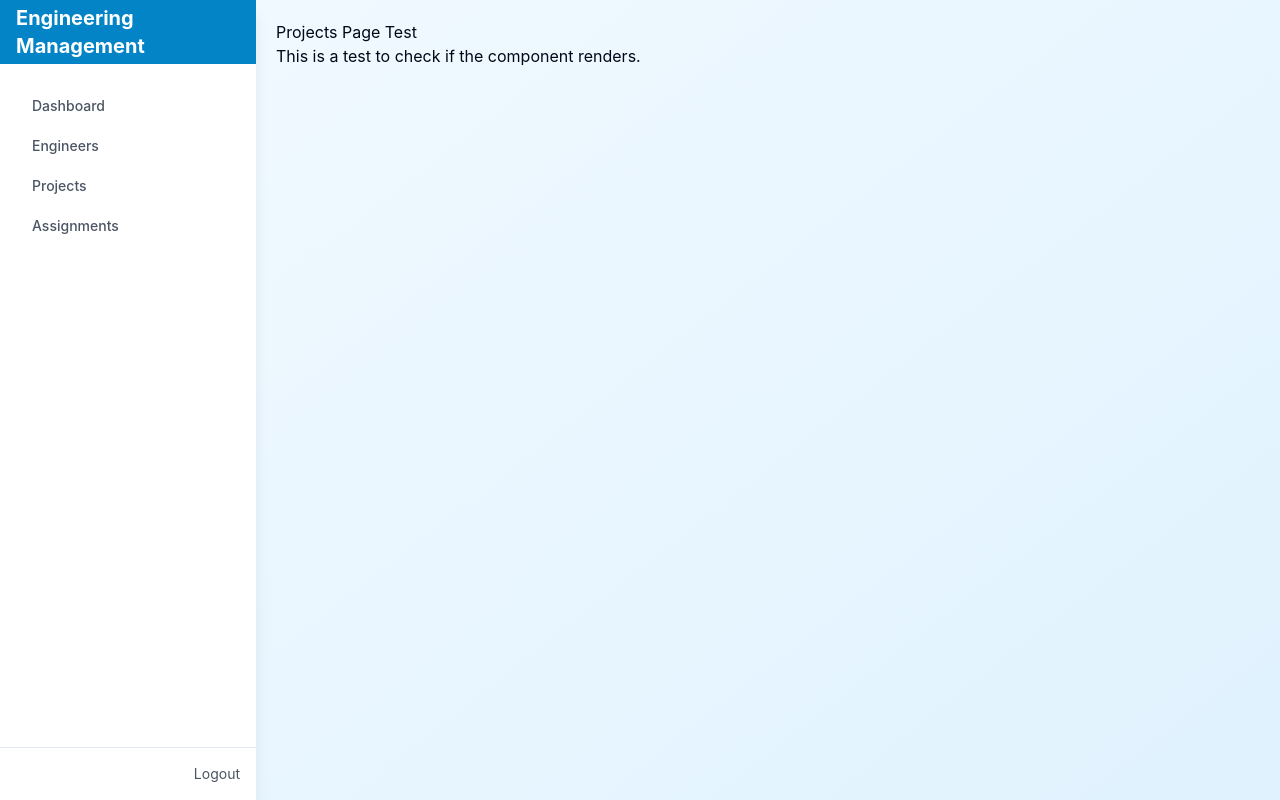
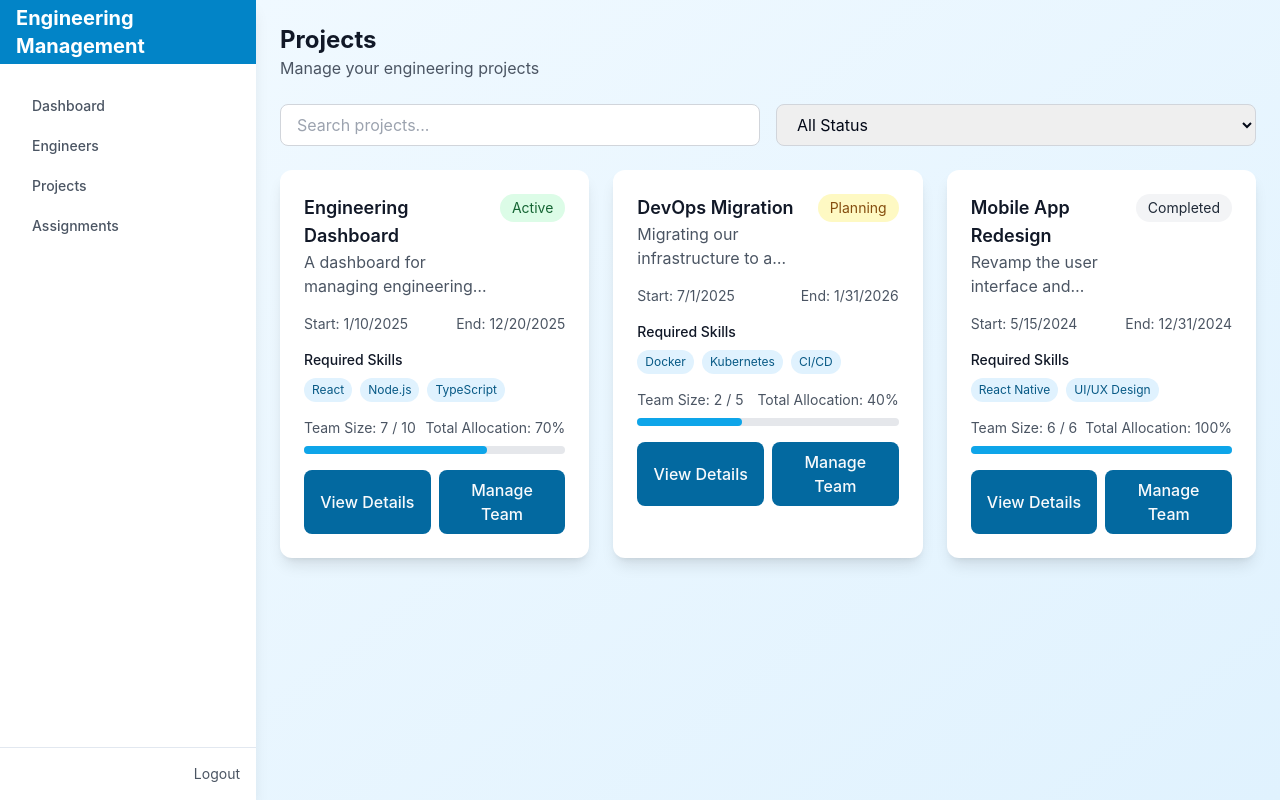
Before and after one commit to yajatwasisht/Engineering-Resource-Management-System, a React (Vite) app in the folder frontend/: page /manager/projects in a window 1280 px wide. Built offline with nearby package versions, Linux system fonts and the light colour scheme; no server answers; sample sign-in values are in the browser's storage.

Commit message:
Update Projects.tsx

```diff
--- a/frontend/src/pages/Projects.tsx
+++ b/frontend/src/pages/Projects.tsx
@@ -1,10 +1,203 @@
-import React from 'react';
+import React, { useEffect, useState } from 'react';
+import { Project } from '../types';
 
-const Projects = () => {
+// Sample projects seed data
+const sampleProjects: Project[] = [
+  {
+    _id: '1',
+    name: 'Engineering Dashboard',
+    description: 'A dashboard for managing engineering teams and their projects.',
+    status: 'active',
+    startDate: '2025-01-10',
+    endDate: '2025-12-20',
+    requiredSkills: ['React', 'Node.js', 'TypeScript'],
+    teamSize: 10,
+    currentTeamSize: 7,
+    totalAllocation: 70,
+    managerId: 'manager1',
+  },
+  {
+    _id: '2',
+    name: 'DevOps Migration',
+    description: 'Migrating our infrastructure to a container-based architecture.',
+    status: 'planning',
+    startDate: '2025-07-01',
+    endDate: '2026-01-31',
+    requiredSkills: ['Docker', 'Kubernetes', 'CI/CD'],
+    teamSize: 5,
+    currentTeamSize: 2,
+    totalAllocation: 40,
+    managerId: 'manager2',
+  },
+  {
+    _id: '3',
+    name: 'Mobile App Redesign',
+    description: 'Revamp the user interface and experience of our mobile app.',
+    status: 'completed',
+    startDate: '2024-05-15',
+    endDate: '2024-12-31',
+    requiredSkills: ['React Native', 'UI/UX Design'],
+    teamSize: 6,
+    currentTeamSize: 6,
+    totalAllocation: 100,
+    managerId: 'manager3',
+  },
+];
+
+const Projects: React.FC = () => {
+  const [projects, setProjects] = useState<Project[]>([]);
+  const [loading, setLoading] = useState(true);
+  const [searchTerm, setSearchTerm] = useState('');
+  const [statusFilter, setStatusFilter] = useState('');
+
+  useEffect(() => {
+    loadProjects();
+  }, []);
+
+  const loadProjects = async () => {
+    try {
+      // Simulate API call with setTimeout
+      setTimeout(() => {
+        setProjects(sampleProjects);
+        setLoading(false);
+      }, 500);
+    } catch (error) {
+      console.error('Failed to load projects:', error);
+      setLoading(false);
+    }
+  };
+
+  const filteredProjects = projects.filter((project) => {
+    const matchesSearch =
+      project.name.toLowerCase().includes(searchTerm.toLowerCase()) ||
+      project.description.toLowerCase().includes(searchTerm.toLowerCase());
+    const matchesStatus = !statusFilter || project.status === statusFilter;
+    return matchesSearch && matchesStatus;
+  });
+
+  const getStatusColor = (status: string) => {
+    switch (status) {
+      case 'planning':
+        return 'bg-yellow-100 text-yellow-800';
+      case 'active':
+        return 'bg-green-100 text-green-800';
+      case 'completed':
+        return 'bg-gray-100 text-gray-800';
+      default:
+        return 'bg-gray-100 text-gray-800';
+    }
+  };
+
   return (
-    <div style={{ padding: 20 }}>
-      <h1>Projects Page Test</h1>
-      <p>This is a test to check if the component renders.</p>
+    <div className="p-6">
+      <div className="mb-6">
+        <h1 className="text-2xl font-bold text-gray-900">Projects</h1>
+        <p className="text-gray-600">Manage your engineering projects</p>
+      </div>
+
+      {/* Filters */}
+      <div className="mb-6 flex gap-4">
+        <input
+          type="text"
+          placeholder="Search projects..."
+          className="input"
+          value={searchTerm}
+          onChange={(e) => setSearchTerm(e.target.value)}
+        />
+        <select
+          className="input"
+          value={statusFilter}
+          onChange={(e) => setStatusFilter(e.target.value)}
+        >
+          <option value="">All Status</option>
+          <option value="planning">Planning</option>
+          <option value="active">Active</option>
+          <option value="completed">Completed</option>
+        </select>
+      </div>
+
+      {/* Projects Grid */}
+      {loading ? (
+        <div>Loading...</div>
+      ) : (
+        <div className="grid grid-cols-1 md:grid-cols-2 lg:grid-cols-3 gap-6">
+          {filteredProjects.map((project) => (
+            <div key={project._id} className="bg-white rounded-xl shadow-lg p-6">
+              <div className="flex items-start justify-between">
+                <div>
+                  <h3 className="text-lg font-semibold text-gray-900">
+                    {project.name}
+                  </h3>
+                  <p className="text-gray-600 line-clamp-2">
+                    {project.description}
+                  </p>
+                </div>
+                <span
+                  className={`px-3 py-1 rounded-full text-sm capitalize ${getStatusColor(
+                    project.status
+                  )}`}
+                >
+                  {project.status}
+                </span>
+              </div>
+
+              <div className="mt-4">
+                <div className="flex justify-between text-sm text-gray-600">
+                  <span>
+                    Start: {new Date(project.startDate).toLocaleDateString()}
+                  </span>
+                  <span>
+                    End: {new Date(project.endDate).toLocaleDateString()}
+                  </span>
+                </div>
+              </div>
+
+              <div className="mt-4">
+                <h4 className="text-sm font-medium text-gray-900">
+                  Required Skills
+                </h4>
+                <div className="mt-2 flex flex-wrap gap-2">
+                  {project.requiredSkills.map((skill) => (
+                    <span
+                      key={skill}
+                      className="px-2 py-1 bg-primary-100 text-primary-800 rounded-full text-xs"
+                    >
+                      {skill}
+                    </span>
+                  ))}
+                </div>
+              </div>
+
+              <div className="mt-4">
+                <div className="flex justify-between text-sm text-gray-600">
+                  <span>
+                    Team Size: {project.currentTeamSize ?? 0} /{' '}
+                    {project.teamSize}
+                  </span>
+                  <span>
+                    Total Allocation: {project.totalAllocation ?? 0}%
+                  </span>
+                </div>
+                <div className="mt-2 w-full bg-gray-200 rounded-full h-2">
+                  <div
+                    className="h-2 rounded-full bg-primary-500"
+                    style={{
+                      width: `${((project.currentTeamSize ?? 0) /
+                        project.teamSize) *
+                        100}%`,
+                    }}
+                  />
+                </div>
+              </div>
+
+              <div className="mt-4 flex gap-2">
+                <button className="btn btn-primary flex-1">View Details</button>
+                <button className="btn btn-primary flex-1">Manage Team</button>
+              </div>
+            </div>
+          ))}
+        </div>
+      )}
     </div>
   );
 };
```
